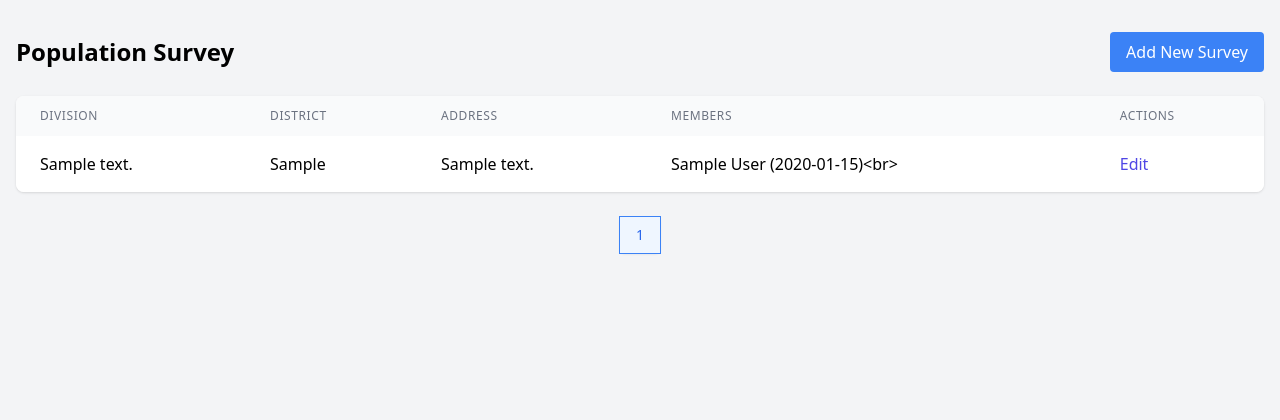
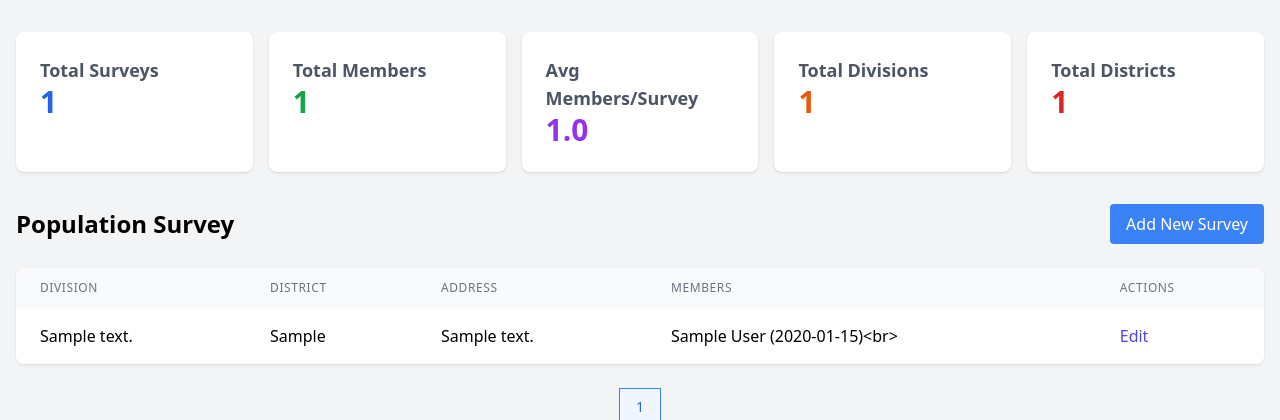
Before and after one commit to mesbahulalam/Population-Survey, a PHP site: page /index.php in a window 1280 px wide. Shown: the top 420 px of the page. Run offline with PHP 8.4, Linux system fonts and the light colour scheme; tables that the repository leaves empty hold one stand-in row (values such as "Sample post"); some libraries are stand-ins or nearby versions.

Commit message:
Add Stats to index.php

```diff
--- a/index.php
+++ b/index.php
@@ -2,6 +2,20 @@
 // index.php
 session_start();
 require_once 'config.php';
+
+// Stats Queries
+$stats = [
+    'total_surveys' => $db->query("SELECT COUNT(*) FROM surveys")->fetchColumn(),
+    'total_members' => $db->query("SELECT COUNT(*) FROM members")->fetchColumn(),
+    'avg_members_per_survey' => $db->query("SELECT ROUND(AVG(member_count), 1) FROM
+        (SELECT COUNT(*) as member_count FROM members GROUP BY survey_id) as counts")->fetchColumn(),
+    'divisions_count' => $db->query("SELECT COUNT(DISTINCT division) FROM surveys")->fetchColumn(),
+    'districts_count' => $db->query("SELECT COUNT(DISTINCT district) FROM surveys")->fetchColumn()
+];
+
+// Get unique divisions and districts for select2
+$divisions = $db->query("SELECT DISTINCT division FROM surveys ORDER BY division")->fetchAll(PDO::FETCH_COLUMN);
+$districts = $db->query("SELECT DISTINCT district FROM surveys ORDER BY district")->fetchAll(PDO::FETCH_COLUMN);
 
 $page = isset($_GET['page']) ? (int)$_GET['page'] : 1;
 $limit = 10;
@@ -29,13 +43,41 @@
     <meta name="viewport" content="width=device-width, initial-scale=1.0">
     <title>Population Survey</title>
     <script src="https://cdn.tailwindcss.com"></script>
+    <link href="https://cdn.jsdelivr.net/npm/select2@4.1.0-rc.0/dist/css/select2.min.css" rel="stylesheet" />
+    <script src="https://code.jquery.com/jquery-3.6.0.min.js"></script>
+    <script src="https://cdn.jsdelivr.net/npm/select2@4.1.0-rc.0/dist/js/select2.min.js"></script>
 </head>
 <body class="bg-gray-100">
     <div class="container mx-auto px-4 py-8">
+        <!-- Stats Section -->
+        <div class="grid grid-cols-1 md:grid-cols-5 gap-4 mb-8">
+            <div class="bg-white rounded-lg shadow p-6">
+                <h3 class="text-lg font-semibold text-gray-600">Total Surveys</h3>
+                <p class="text-3xl font-bold text-blue-600"><?= number_format($stats['total_surveys']) ?></p>
+            </div>
+            <div class="bg-white rounded-lg shadow p-6">
+                <h3 class="text-lg font-semibold text-gray-600">Total Members</h3>
+                <p class="text-3xl font-bold text-green-600"><?= number_format($stats['total_members']) ?></p>
+            </div>
+            <div class="bg-white rounded-lg shadow p-6">
+                <h3 class="text-lg font-semibold text-gray-600">Avg Members/Survey</h3>
+                <p class="text-3xl font-bold text-purple-600"><?= $stats['avg_members_per_survey'] ?></p>
+            </div>
+            <div class="bg-white rounded-lg shadow p-6">
+                <h3 class="text-lg font-semibold text-gray-600">Total Divisions</h3>
+                <p class="text-3xl font-bold text-orange-600"><?= number_format($stats['divisions_count']) ?></p>
+            </div>
+            <div class="bg-white rounded-lg shadow p-6">
+                <h3 class="text-lg font-semibold text-gray-600">Total Districts</h3>
+                <p class="text-3xl font-bold text-red-600"><?= number_format($stats['districts_count']) ?></p>
+            </div>
+        </div>
+
         <div class="flex justify-between items-center mb-6">
             <h1 class="text-2xl font-bold">Population Survey</h1>
             <a href="add.php" class="bg-blue-500 text-white px-4 py-2 rounded hover:bg-blue-600">Add New Survey</a>
         </div>
+
         <div class="bg-white rounded-lg shadow overflow-x-auto">
             <table class="min-w-full">
                 <thead>
```
